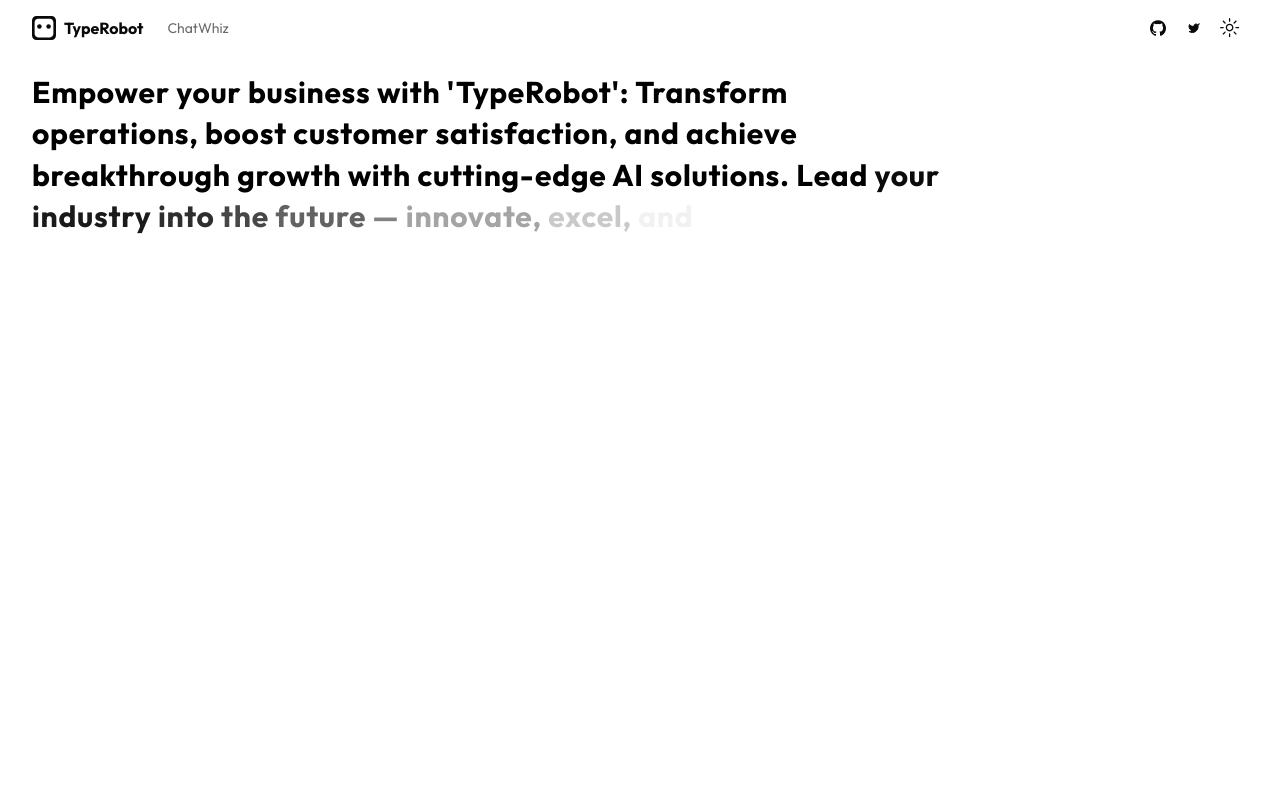
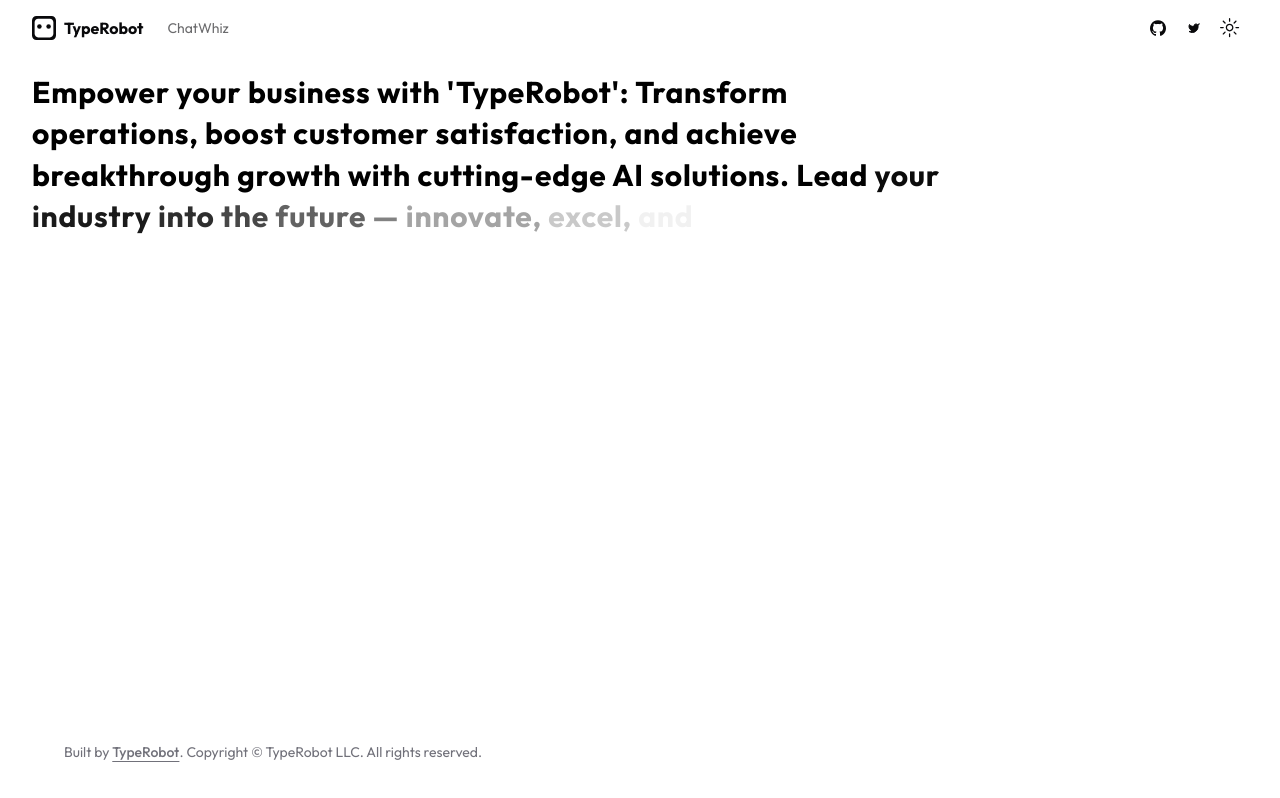
Before and after one commit to typerobot/typerobot, a Next.js app: page / in a window 1280 px wide. Built offline with nearby package versions, Linux system fonts and the light colour scheme.

Commit message:
[Feature]: Add SiteFooter component to RootLayout to display site footer across the application.

```diff
--- a/app/layout.tsx
+++ b/app/layout.tsx
@@ -7,6 +7,7 @@
 import { cn } from "@/lib/utils"
 import { SiteHeader } from "@/components/site-header"
 import { ThemeProvider } from "@/components/theme-provider"
+import { SiteFooter } from "@/components/site-footer"
 
 export const metadata: Metadata = {
   title: {
@@ -53,6 +54,7 @@
               <div className="relative flex min-h-screen flex-col bg-background">
                 <SiteHeader />
                 <div className="flex-1">{children}</div>
+                <SiteFooter />
               </div>
             </div>
           </ThemeProvider>
--- /dev/null
+++ b/components/site-footer.tsx
@@ -0,0 +1,22 @@
+import { siteConfig } from "@/config/site"
+
+export function SiteFooter() {
+  return (
+    <footer className="py-6 md:px-8 md:py-0">
+      <div className="container flex flex-col items-center justify-between gap-4 md:h-24 md:flex-row">
+        <p className="text-balance text-center text-sm leading-loose text-muted-foreground md:text-left">
+          Built by{" "}
+          <a
+            href={siteConfig.links.docs}
+            target="_blank"
+            rel="noreferrer"
+            className="font-medium underline underline-offset-4"
+          >
+            TypeRobot
+          </a>
+          . Copyright © TypeRobot LLC. All rights reserved.
+        </p>
+      </div>
+    </footer>
+  )
+}
```
